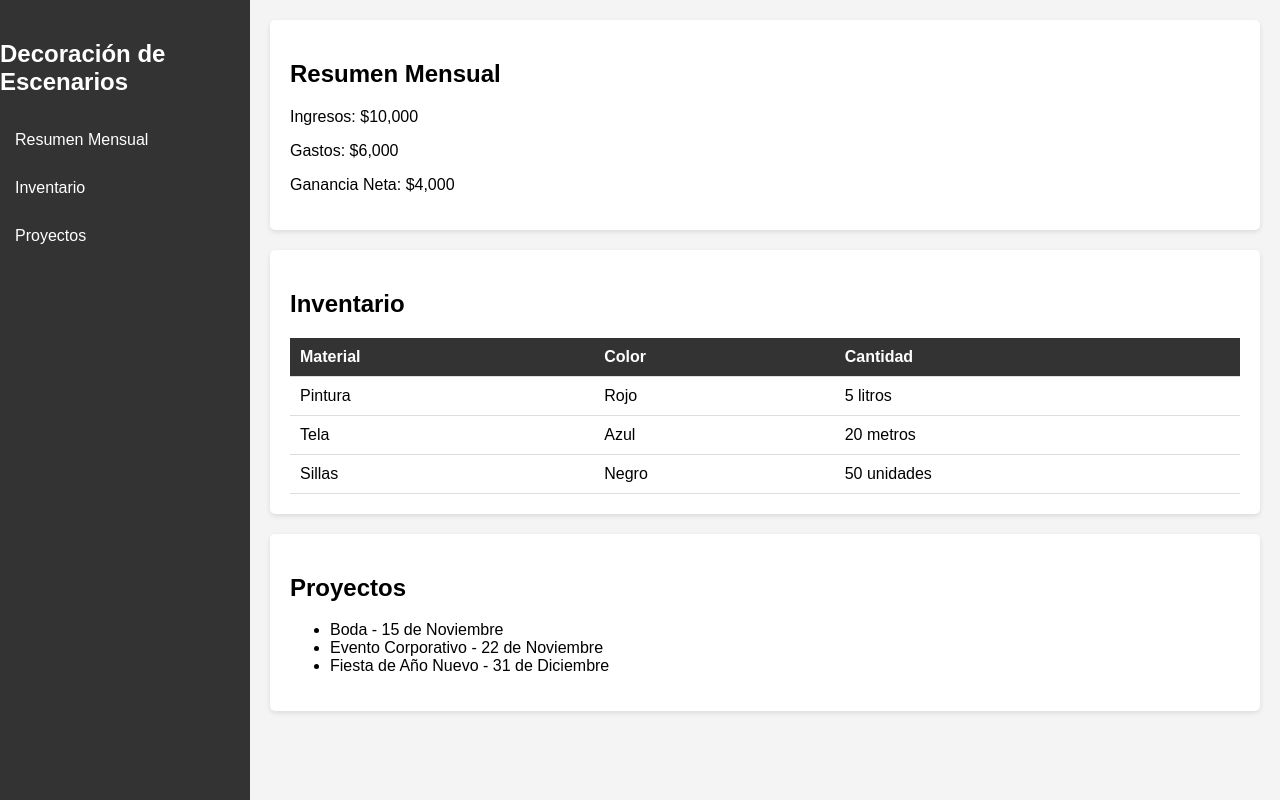
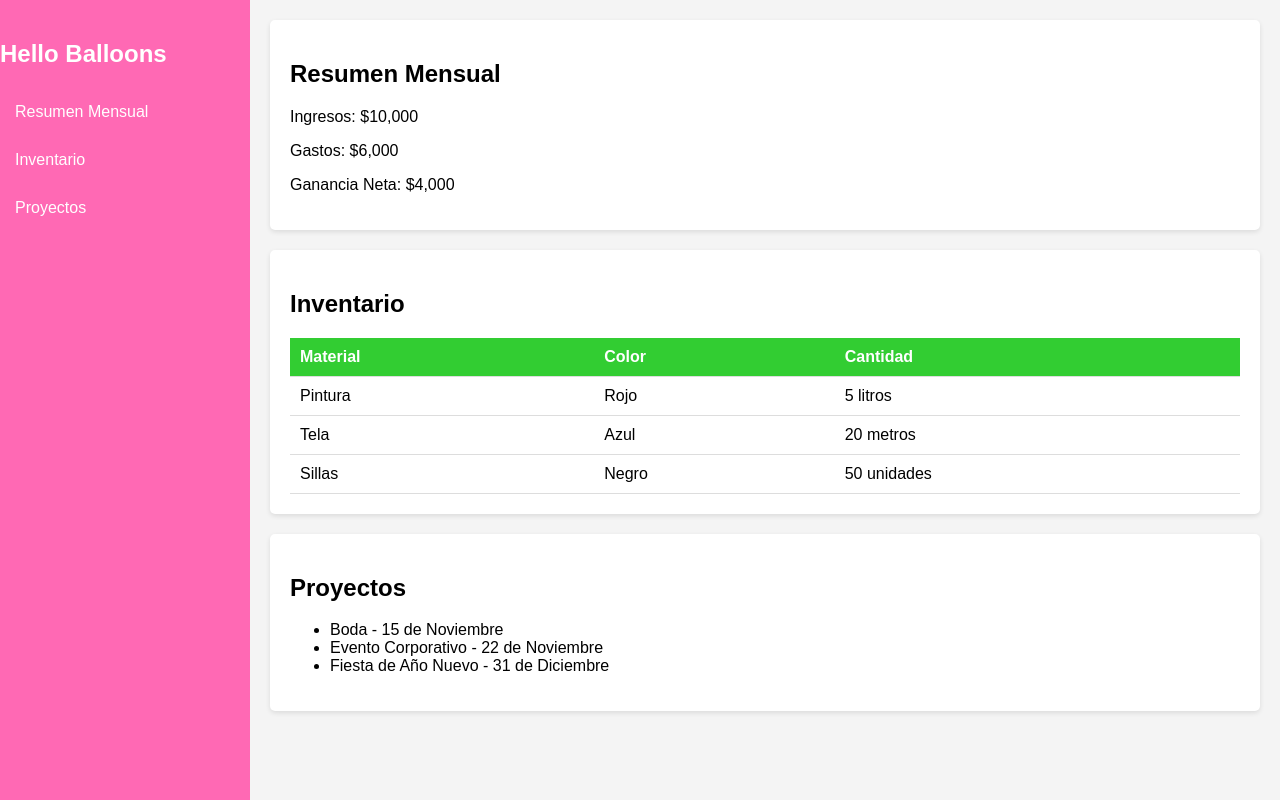
Before and after one commit to Danhj3/Helloballoonsbo, a plain HTML site: page index.html in a window 1280 px wide. Drawn offline with Linux system fonts and the light colour scheme.

Commit message:
Update index.html

```diff
--- a/index.html
+++ b/index.html
@@ -3,22 +3,22 @@
 <head>
     <meta charset="UTF-8">
     <meta name="viewport" content="width=device-width, initial-scale=1.0">
-    <title>Dashboard - Negocio de Decoración</title>
+    <title>Hello Balloons - Dashboard</title>
     <style>
         body { font-family: Arial, sans-serif; margin: 0; padding: 0; background-color: #f4f4f4; }
-        .sidebar { width: 250px; background-color: #333; color: white; height: 100vh; position: fixed; padding-top: 20px; }
+        .sidebar { width: 250px; background-color: #FF69B4; color: white; height: 100vh; position: fixed; padding-top: 20px; }
         .sidebar a { color: white; display: block; padding: 15px; text-decoration: none; }
-        .sidebar a:hover { background-color: #575757; }
+        .sidebar a:hover { background-color: #FFB6C1; }
         .content { margin-left: 250px; padding: 20px; }
         .card { background-color: white; padding: 20px; margin-bottom: 20px; border-radius: 5px; box-shadow: 0 2px 5px rgba(0,0,0,0.1); }
         table { width: 100%; border-collapse: collapse; }
         th, td { padding: 10px; border-bottom: 1px solid #ddd; text-align: left; }
-        th { background-color: #333; color: white; }
+        th { background-color: #32CD32; color: white; }
     </style>
 </head>
 <body>
     <div class="sidebar">
-        <h2>Decoración de Escenarios</h2>
+        <h2>Hello Balloons</h2>
         <a href="#resumen">Resumen Mensual</a>
         <a href="#inventario">Inventario</a>
         <a href="#proyectos">Proyectos</a>
```
